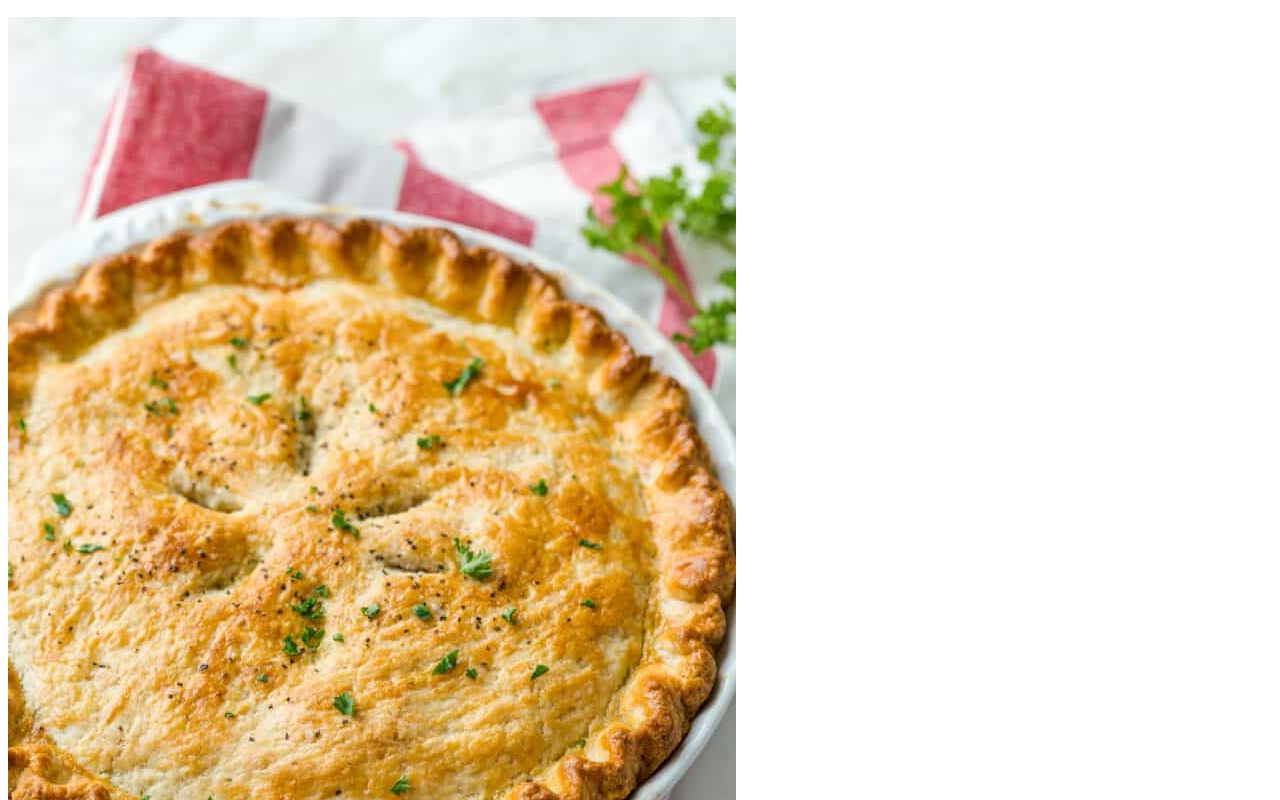
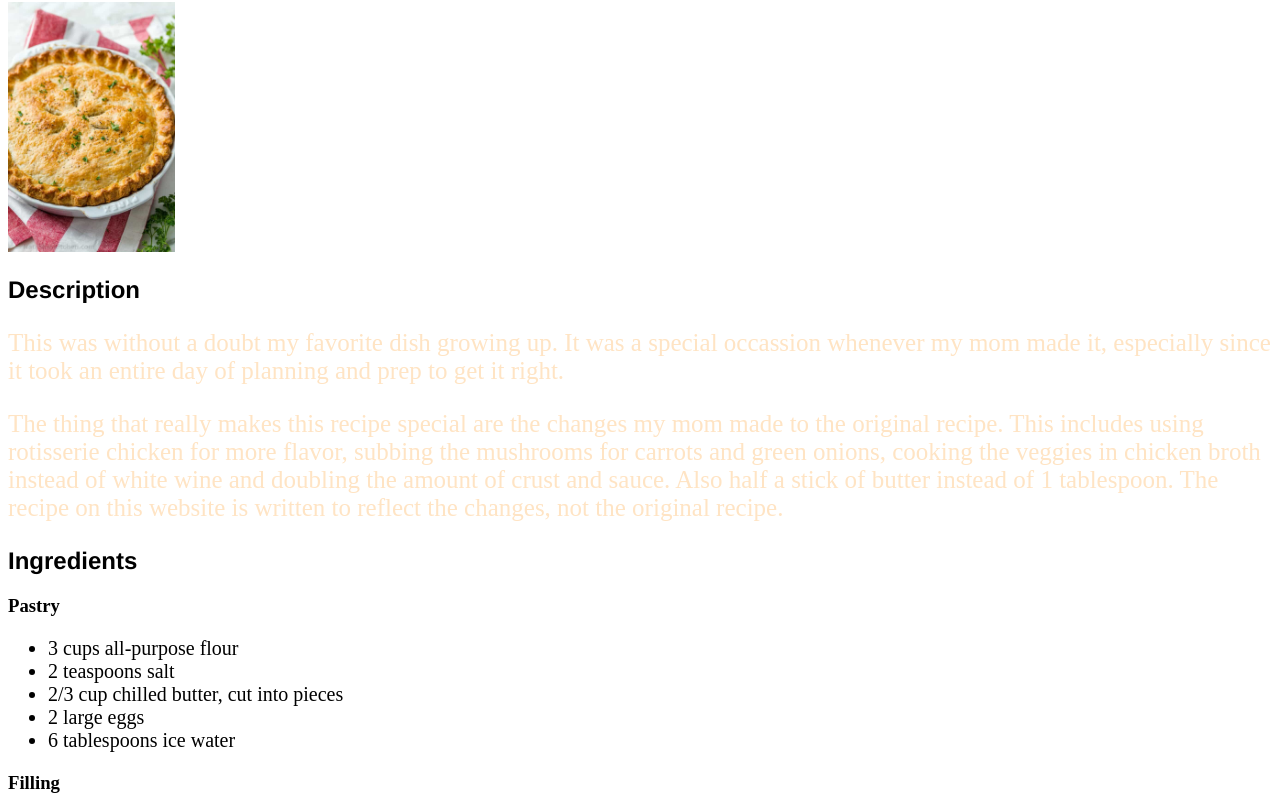
Before and after one commit to charliesurfs31/odin-recipes, a plain HTML site: page chicken_pot_pie.html in a window 1280 px wide. Shown: the part 63-863 px from the top of the page. Drawn offline with Linux system fonts and the light colour scheme.

Commit message:
added CSS stylesheet to website.

```diff
--- a/recipes/chicken_pot_pie.html
+++ b/chicken_pot_pie.html
@@ -1,6 +1,7 @@
 <!DOCTYPE html>
 <html lang="en">
 <head>
+    <link rel="stylesheet" href="styles.css">
     <meta charset="UTF-8">
     <meta http-equiv="X-UA-Compatible" content="IE=edge">
     <meta name="viewport" content="width=device-width, initial-scale=1.0">
@@ -8,7 +9,7 @@
 </head>
 <body>
     <h1>Chicken Pot Pie</h1>
-    <img src="../recipes/pie.jpg" alt="A pretty good looking chicken pot pie">
+    <img src="pie.jpg" alt="A pretty good looking chicken pot pie">
     <h2>Description</h2>
     <p>This was without a doubt my favorite dish growing up. It was a special occassion whenever my mom made it, especially since it took an entire day of planning and prep to get it right.</p>
     <p>The thing that really makes this recipe special are the changes my mom made to the original recipe. This includes using rotisserie chicken for more flavor, subbing the mushrooms for carrots and green onions, cooking the veggies in chicken broth instead of white wine and doubling the amount of crust and sauce. Also half a stick of butter instead of 1 tablespoon. The recipe on this website is written to reflect the changes, not the original recipe.</p>
--- /dev/null
+++ b/styles.css
@@ -0,0 +1,27 @@
+img {
+    height: 250px;
+    width: auto;
+}
+* {
+    font-family: "Times New Roman";
+
+}
+p {
+    font-size: 25px;
+    font-weight: 450;
+    color: bisque;
+    background-color: transparent;
+
+}
+
+ul {
+    font-size: 20px;
+}
+
+h1 {
+    font-family: monospace;
+}
+
+h2 {
+    font-family: "Helvetica";
+}
```
Also changed, not shown: chocolate_chip_cookies.html (renamed from recipes/chocolate_chip_cookies.html, +2 -1 lines), index.html (+4 -3 lines), lasagna.html (renamed from recipes/lasagna.html, +2 -1 lines), cookies.jpg (renamed from recipes/cookies.jpg), lasagna.jpg (renamed from recipes/lasagna.jpg), pie.jpg (renamed from recipes/pie.jpg).
